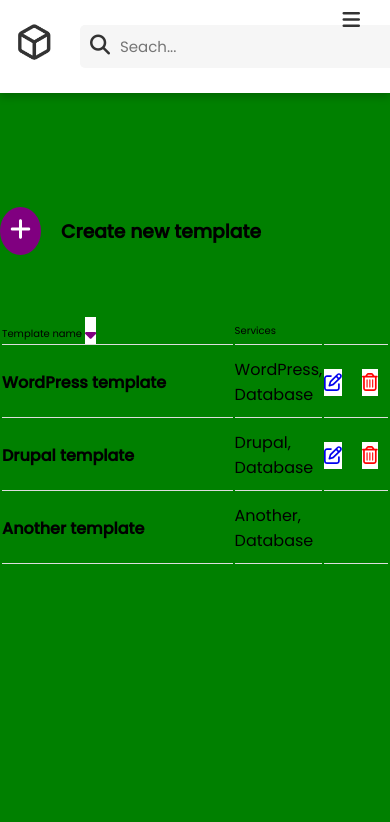
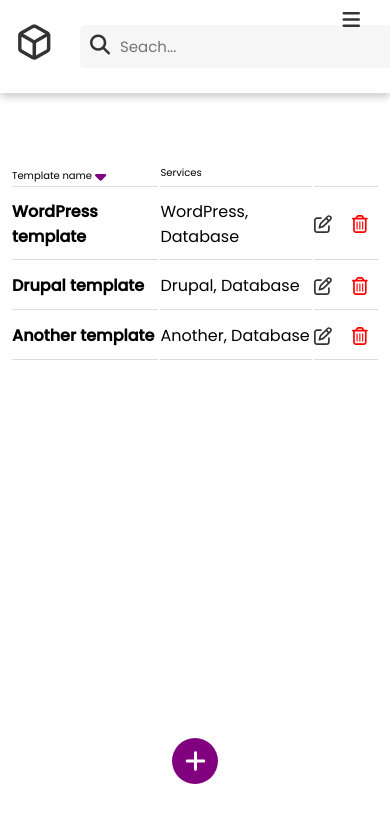
Before and after one commit to Isabella1807/kubeFrontend, a Vue app: page /templates in a window 390 px wide. Shown: the top 822 px of the page. Built offline with nearby package versions, Linux system fonts and the light colour scheme.

Commit message:
media queries
Tilføjet media queries til ListMembers,  ListTemplates og Newtemplate samt fjernet baggrundsfarve på delete og edit ikoner/knapper + cancel på NewTemplate siden

```diff
--- a/src/App.vue
+++ b/src/App.vue
@@ -17,19 +17,16 @@ import Header from './components/Header.vue';
 <style lang="scss" scoped>
 .body_container {
   min-height: 100vh;
-  background-color: deeppink;
   display: flex;
   flex-direction: column;
 
   .main_container {
-    background-color: orange;
     flex: 1;
     display: flex;
     justify-content: space-around;
 
     main {
       max-width: 1350px;
-      background-color: green;
       flex: 1;
       padding: 4rem 0;
     }
--- a/src/views/ListMembers.vue
+++ b/src/views/ListMembers.vue
@@ -88,10 +88,15 @@
   }
   .create-btn {
     border-radius: 50%;
-    padding: 10px;
     background-color: purple;
     color: white;
     border: none;
+    width: 46px;
+    height: 46px;
+    display: flex;
+    flex-wrap: wrap-reverse;
+    justify-content: center;
+    align-content: center;
   }
 
   .create-btn svg {
@@ -102,7 +107,7 @@
     border: none;
     font-size: large;
     color: purple;
-    background-color: white;
+    background: none;
   }
 
   table {
@@ -112,14 +117,14 @@
   .edit-btn {
     border: none;
     font-size: large;
-    background-color: white;
+    background: none;
   }
 
   .delete-btn {
     border: none;
     color: red;
     font-size: large;
-    background-color: white;
+    background: none;
     margin-right: 10px;
   }
 
@@ -148,6 +153,23 @@
     height: 20px;
     width: 20px;
   }
+
+
+  /* mobile version */
+  @media (max-width: 1200px) {
+    .create-btn{
+      position: fixed;
+      bottom: 0px;
+      left:50%;
+      transform: translate(-50%,-0%);
+    }
+    .flex h3{
+      display: none;
+    }
+    table{
+     padding: 0 10px;
+    }
+  }
   </style>
 
   <script></script>
--- a/src/views/ListTemplates.vue
+++ b/src/views/ListTemplates.vue
@@ -52,7 +52,17 @@
       <tr>
         <td class="font-bold">Another template</td>
         <td>Another, Database</td>
-        <td></td>
+        <td>
+          <div class="flex flex-end">
+            <RouterLink to="/templates/edit" class="edit-btn">
+              <font-awesome-icon :icon="['far', 'pen-to-square']" />
+            </RouterLink>
+
+            <button class="delete-btn">
+              <font-awesome-icon :icon="['far', 'trash-can']" />
+            </button>
+          </div>
+        </td>
       </tr>
     </table>
   </div>
@@ -78,6 +88,12 @@
   background-color: purple;
   color: white;
   border: none;
+  width: 46px;
+  height: 46px;
+  display: flex;
+  flex-wrap: wrap-reverse;
+  justify-content: center;
+  align-content: center;
 }
 
 .create-btn svg {
@@ -88,7 +104,7 @@
   border: none;
   font-size: large;
   color: purple;
-  background-color: white;
+  background: none;
 }
 
 table {
@@ -98,14 +114,15 @@ table {
 .edit-btn {
   border: none;
   font-size: large;
-  background-color: white;
+  background: none;
+  color: #333333;
 }
 
 .delete-btn {
   border: none;
   color: red;
   font-size: large;
-  background-color: white;
+  background: none;
   margin-right: 10px;
 }
 
@@ -129,6 +146,25 @@ font-weight: 400;
 table tr th:first-child, table tr td:first-child {
   width: 400px;
 }
+
+/* mobile version */
+@media (max-width: 1200px) {
+  .create-btn{
+      position: fixed;
+      bottom: 0px;
+      left:50%;
+      transform: translate(-50%,-0%);
+    }
+    .flex h3{
+      display: none;
+    }
+    table{
+     padding: 0 10px;
+    }
+  table tr th:first-child, table tr td:first-child{
+  width: auto;
+}
+}
 </style>
 
 <script></script>
--- a/src/views/NewTemplate.vue
+++ b/src/views/NewTemplate.vue
@@ -1,5 +1,5 @@
 <template>
-  <div>
+  <div id="template_form">
     <h2>New template</h2>
     <form action="X">
       <label for="tname">Template name</label>
@@ -68,7 +68,7 @@ textarea {
 
 .cancel-btn {
   padding: 5px 25px 5px 10px;
-  background-color: white;
+  background: none;
   border: 4px solid purple;
   border-radius: 10px;
   color: purple;
@@ -88,6 +88,14 @@ textarea {
 .save-btn svg {
   margin-right: 5px;
 }
+
+/* mobile version*/
+@media (max-width: 1200px) {
+#template_form{
+  padding: 20px;
+}
+
+}
 </style>
 
 <script setup></script>
```
